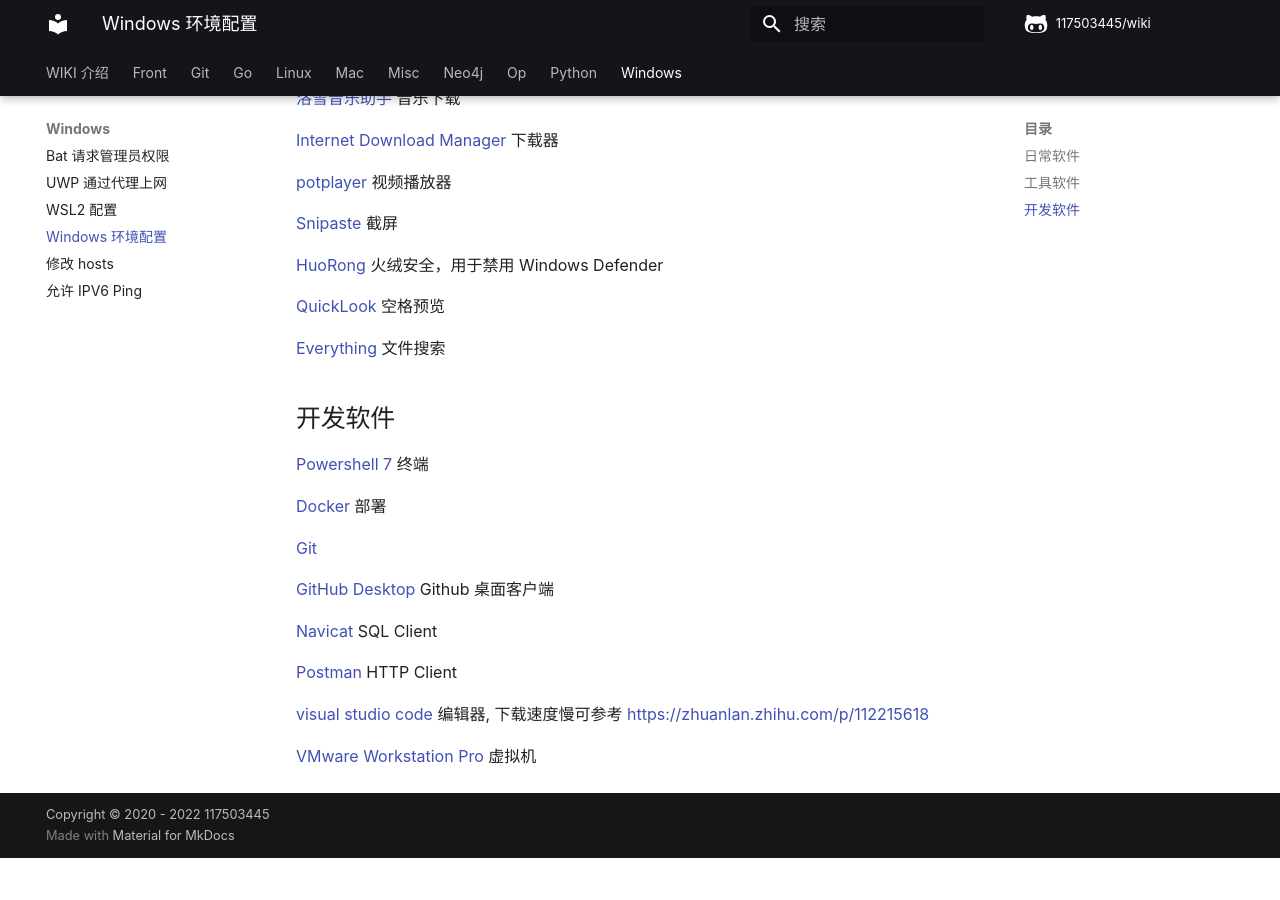
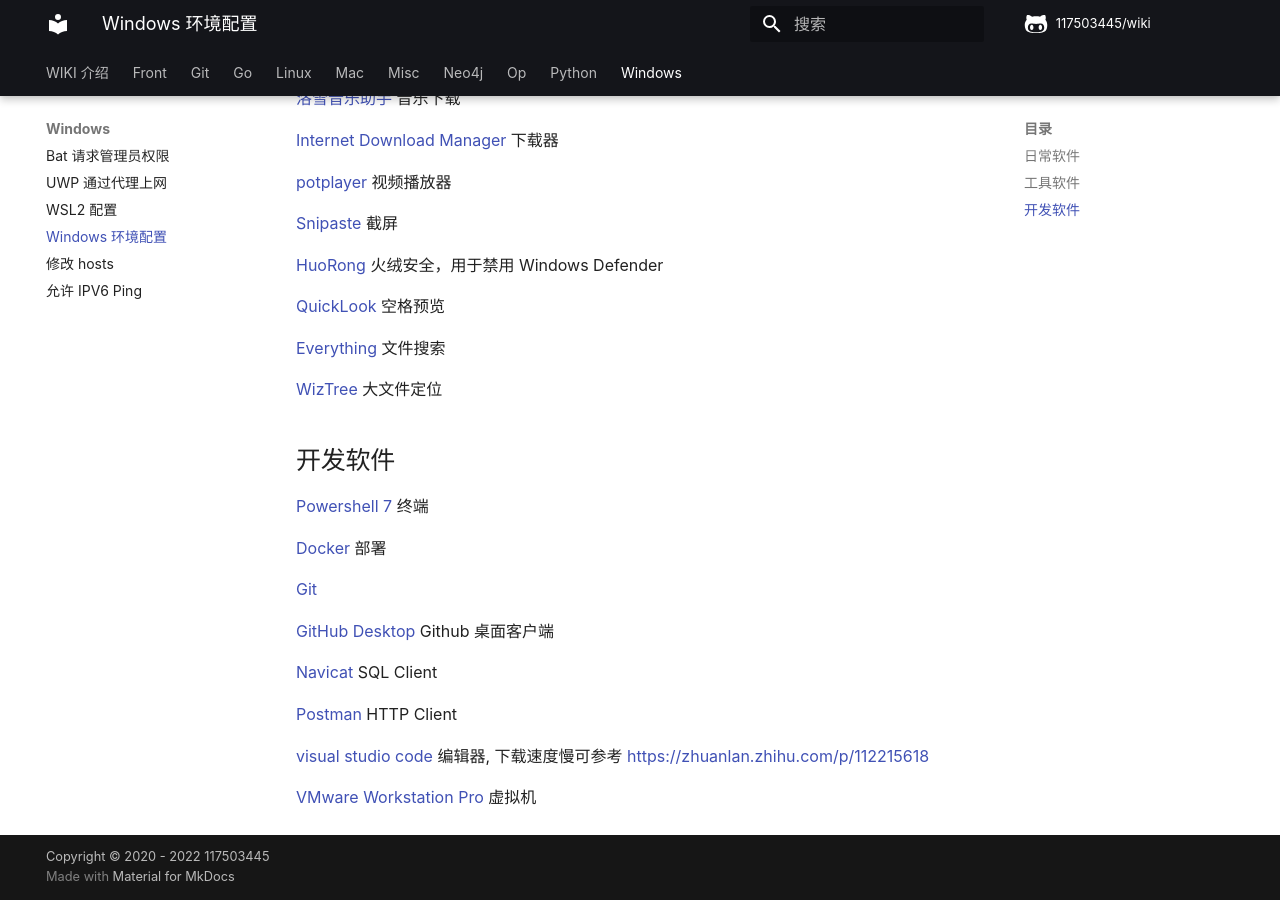
Before and after one commit to 117503445/wiki, an MkDocs documentation site: the page built from docs/windows/Windows 环境配置.md, in a window 1280 px wide and 900 px high, scrolled down 808 px. Built offline with MkDocs 1.6.1 and Material for MkDocs 9.7.7, drawn with Linux system fonts in a browser that asks for light colours; some web fonts are replaced; comment, search, counter and statistics services are not loaded; before the commit the page ends 1666 px from its top, so only the background shows below that.

Commit message:
WizTree
Signed-off-by: 117503445 <t117503445@gmail.com>

```diff
--- a/docs/windows/Windows 环境配置.md
+++ b/docs/windows/Windows 环境配置.md
@@ -44,6 +44,8 @@
 
 [Everything](https://www.voidtools.com/zh-cn/) 文件搜索
 
+[WizTree](https://diskanalyzer.com/download) 大文件定位
+
 ## 开发软件
 
 [Powershell 7](https://github.com/PowerShell/PowerShell/releases) 终端
```
